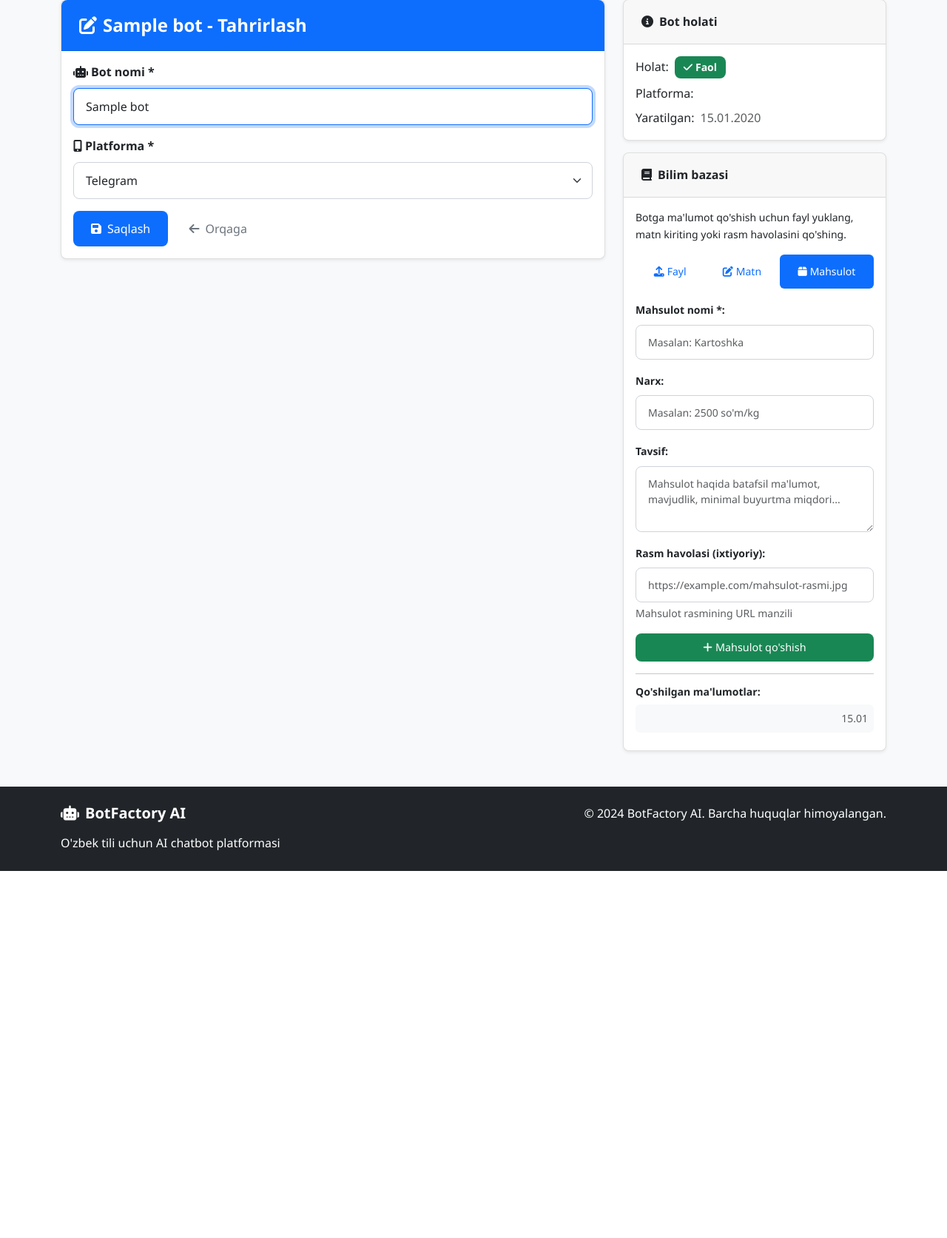
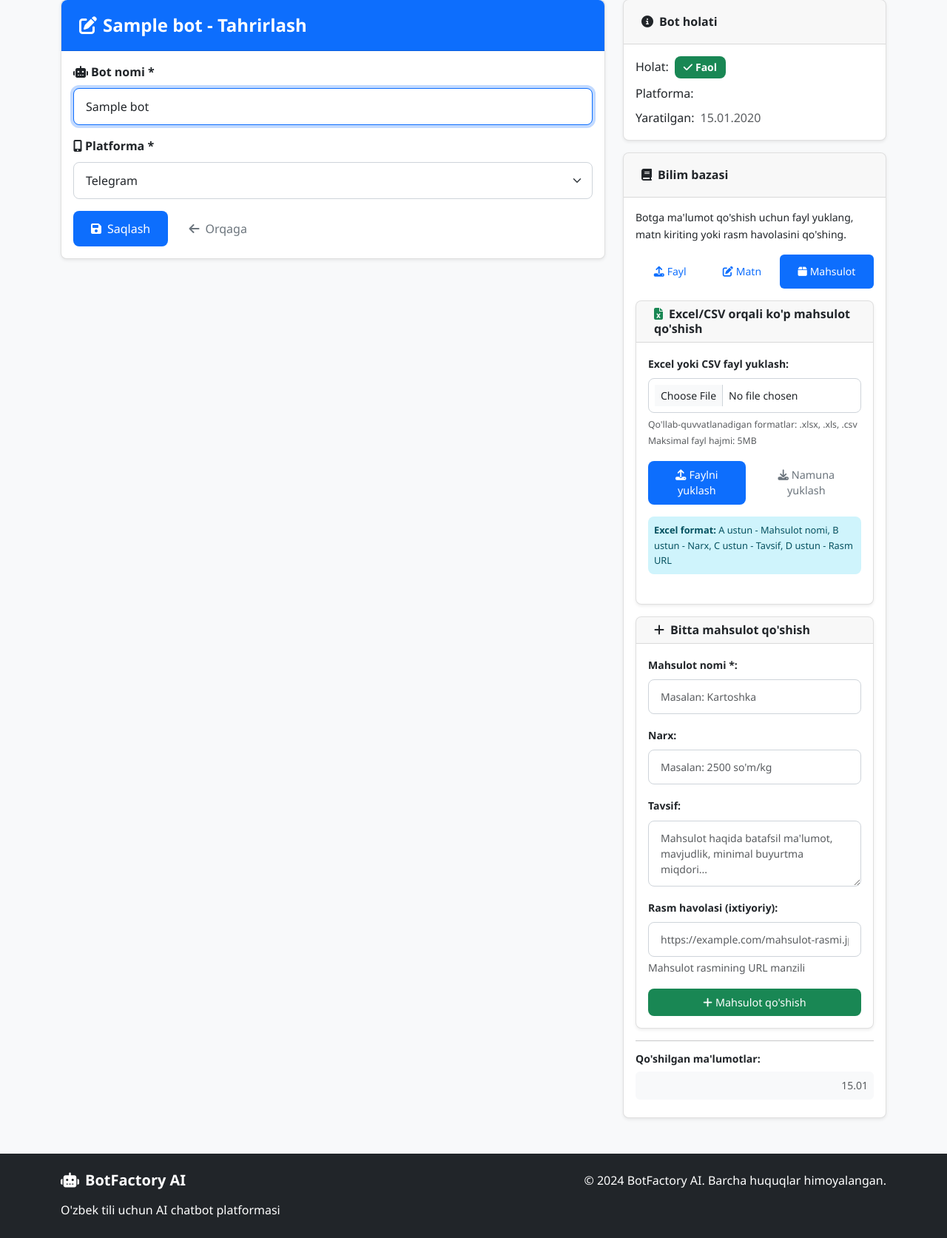
Before and after one commit to listdata001-collab/ChatbotFactory, a Flask app: page /bot/1/edit in a window 1280 px wide, after a click on "Mahsulot". Shown: the part 107-1780 px from the top of the page at 74% size. Before the commit the page ends 1284 px from the top, so only its background shows below. Run offline with Flask 3, Linux system fonts and the light colour scheme; a user stored in the database is signed in; tables that the repository leaves empty hold one stand-in row (values such as "Sample post"); some libraries are stand-ins or nearby versions.

Commit message:
Add ability to upload products via Excel or CSV files
Adds functionality to upload product data in bulk using Excel or CSV files, including dependency updates for pandas and openpyxl, and a new route for handling file uploads and processing.

Replit-Commit-Author: Agent
Replit-Commit-Session-Id: cf9a5262-8a1d-4ff6-9303-bd85ca35e180
Replit-Commit-Checkpoint-Type: full_checkpoint
Replit-Commit-Screenshot-Url: https://storage.googleapis.com/screenshot-production-us-central1/180970ce-cab9-43fd-b8a4-36faa81339d7/cf9a5262-8a1d-4ff6-9303-bd85ca35e180/wVoajXw

```diff
--- a/pyproject.toml
+++ b/pyproject.toml
@@ -26,4 +26,6 @@ dependencies = [
     "telegram>=0.0.1",
     "google-cloud-speech>=2.33.0",
     "pydub>=0.25.1",
+    "pandas>=2.3.2",
+    "openpyxl>=3.1.5",
 ]
--- a/routes.py
+++ b/routes.py
@@ -1,4 +1,4 @@
-from flask import Blueprint, render_template, request, redirect, url_for, flash, jsonify
+from flask import Blueprint, render_template, request, redirect, url_for, flash, jsonify, send_file
 from flask_login import login_required, current_user
 from app import db
 from models import User, Bot, KnowledgeBase, Payment, ChatHistory, BroadcastMessage
@@ -6,6 +6,8 @@ from werkzeug.utils import secure_filename
 import os
 from datetime import datetime, timedelta
 import docx
+import pandas as pd
+from io import BytesIO
 
 main_bp = Blueprint('main', __name__)
 
@@ -716,3 +718,159 @@ def add_product_knowledge(bot_id):
         flash('Mahsulot qo\'shishda xatolik yuz berdi!', 'error')
 
     return redirect(url_for('main.edit_bot', bot_id=bot_id))
+
+# Bulk import functions moved to top of file
+
+@main_bp.route('/bot/<int:bot_id>/knowledge/bulk-products', methods=['POST'])
+@login_required
+def upload_bulk_products(bot_id):
+    """Excel/CSV orqali ko'p mahsulot qo'shish"""
+    bot = Bot.query.get_or_404(bot_id)
+
+    if bot.user_id != current_user.id and not current_user.is_admin:
+        flash('Sizda bu botga mahsulot qo\'shish huquqi yo\'q!', 'error')
+        return redirect(url_for('main.dashboard'))
+
+    if 'bulk_file' not in request.files:
+        flash('Fayl tanlanmadi!', 'error')
+        return redirect(url_for('main.edit_bot', bot_id=bot_id))
+
+    file = request.files['bulk_file']
+    if file.filename == '':
+        flash('Fayl tanlanmadi!', 'error')
+        return redirect(url_for('main.edit_bot', bot_id=bot_id))
+
+    # Fayl format tekshirish
+    allowed_extensions = {'.xlsx', '.xls', '.csv'}
+    filename = file.filename or ''
+    file_ext = os.path.splitext(filename)[1].lower()
+    if file_ext not in allowed_extensions:
+        flash('Faqat Excel yoki CSV fayllar qabul qilinadi!', 'error')
+        return redirect(url_for('main.edit_bot', bot_id=bot_id))
+
+    try:
+        # Fayl stream'ini pandas'ga o'qish
+        if file_ext == '.csv':
+            df = pd.read_csv(file.stream)
+        else:
+            df = pd.read_excel(file.stream)
+
+        # Ustunlar nomini standartlashtirish
+        expected_columns = ['mahsulot_nomi', 'narx', 'tavsif', 'rasm_url']
+        if len(df.columns) >= 1:
+            # Birinchi 4 ta ustunni standart nomlarga o'zgartirish
+            new_columns = {}
+            for i, col in enumerate(df.columns[:4]):
+                if i < len(expected_columns):
+                    new_columns[col] = expected_columns[i]
+            df.rename(columns=new_columns, inplace=True)
+
+        # Bo'sh qatorlarni olib tashlash
+        df = df.dropna(subset=['mahsulot_nomi'])
+
+        added_count = 0
+        errors = []
+
+        for idx, row in df.iterrows():
+            try:
+                row_num = int(idx) + 2  # Excel qator raqami
+                product_name = str(row.get('mahsulot_nomi', '')).strip()
+                if not product_name or product_name == 'nan':
+                    continue
+
+                product_price = str(row.get('narx', '')).strip()
+                if product_price == 'nan':
+                    product_price = ''
+
+                product_description = str(row.get('tavsif', '')).strip()
+                if product_description == 'nan':
+                    product_description = ''
+
+                product_image_url = str(row.get('rasm_url', '')).strip()
+                if product_image_url == 'nan':
+                    product_image_url = ''
+
+                # Mahsulot ma'lumotlarini birlashtirish
+                content_parts = [f"Mahsulot: {product_name}"]
+
+                if product_price:
+                    content_parts.append(f"Narx: {product_price}")
+
+                if product_description:
+                    content_parts.append(f"Tavsif: {product_description}")
+
+                if product_image_url:
+                    content_parts.append(f"Rasm: {product_image_url}")
+
+                content = '\n'.join(content_parts)
+
+                # Ma'lumotlar bazasiga qo'shish
+                knowledge = KnowledgeBase()
+                knowledge.bot_id = bot_id
+                knowledge.content = content
+                knowledge.filename = None
+                knowledge.content_type = 'product'
+                knowledge.source_name = product_name
+
+                db.session.add(knowledge)
+                added_count += 1
+
+            except Exception as e:
+                errors.append(f'Qator {row_num}: {str(e)}')
+
+        db.session.commit()
+
+        if added_count > 0:
+            flash(f'{added_count} ta mahsulot muvaffaqiyatli qo\'shildi!', 'success')
+
+        if errors:
+            flash(f'Ba\'zi qatorlarda xatoliklar: {len(errors)} ta xatolik', 'warning')
+
+    except Exception as e:
+        flash(f'Fayl o\'qishda xatolik: {str(e)}', 'error')
+
+    return redirect(url_for('main.edit_bot', bot_id=bot_id))
+
+@main_bp.route('/template/products.xlsx')
+def download_template():
+    """Excel namuna fayl yuklash"""
+    # Namuna ma'lumotlar
+    sample_data = {
+        'Mahsulot nomi': ['Kartoshka', 'Piyoz', 'Sabzi', 'Pomidor'],
+        'Narx': ['2500 som/kg', '3000 som/kg', '4000 som/kg', '5000 som/kg'],
+        'Tavsif': [
+            'Yangi hosil kartoshka, yuqori sifat, minimal 100kg',
+            'Quruq piyoz, saqlash muddati uzoq, minimal 50kg',
+            'Toza sabzi, organik o\'stirilgan, minimal 20kg',
+            'Qizil pomidor, yangi terilgan, minimal 30kg'
+        ],
+        'Rasm URL': [
+            'https://example.com/kartoshka.jpg',
+            'https://example.com/piyoz.jpg',
+            'https://example.com/sabzi.jpg',
+            'https://example.com/pomidor.jpg'
+        ]
+    }
+
+    df = pd.DataFrame(sample_data)
+
+    # Excel faylni xotirada yaratish
+    output = BytesIO()
+    with pd.ExcelWriter(output, engine='openpyxl') as writer:
+        df.to_excel(writer, sheet_name='Mahsulotlar', index=False)
+
+        # Ustunlar kengligini sozlash
+        worksheet = writer.sheets['Mahsulotlar']
+        worksheet.column_dimensions['A'].width = 20  # Mahsulot nomi
+        worksheet.column_dimensions['B'].width = 15  # Narx
+        worksheet.column_dimensions['C'].width = 40  # Tavsif
+        worksheet.column_dimensions['D'].width = 30  # Rasm URL
+
+    output.seek(0)
+
+    return send_file(
+        output,
+        as_attachment=True,
+        download_name='mahsulotlar_namuna.xlsx',
+        mimetype='application/vnd.openxmlformats-officedocument.spreadsheetml.sheet'
+    )
--- a/templates/bot_edit.html
+++ b/templates/bot_edit.html
@@ -173,6 +173,49 @@
 
                     <!-- Product Tab -->
                     <div class="tab-pane fade" id="product-content" role="tabpanel">
+                        <!-- Excel/CSV Bulk Upload -->
+                        <div class="card mb-3">
+                            <div class="card-header py-2">
+                                <h6 class="mb-0">
+                                    <i class="fas fa-file-excel me-2 text-success"></i>Excel/CSV orqali ko'p mahsulot qo'shish
+                                </h6>
+                            </div>
+                            <div class="card-body p-3">
+                                <form method="POST" action="{{ url_for('main.upload_bulk_products', bot_id=bot.id) }}" enctype="multipart/form-data">
+                                    <div class="mb-3">
+                                        <label for="bulk_file" class="form-label small">Excel yoki CSV fayl yuklash:</label>
+                                        <input type="file" class="form-control form-control-sm" id="bulk_file" name="bulk_file"
+                                               accept=".xlsx,.xls,.csv" required>
+                                        <div class="form-text">
+                                            <small>Qo'llab-quvvatlanadigan formatlar: .xlsx, .xls, .csv</small><br>
+                                            <small class="text-muted">Maksimal fayl hajmi: 5MB</small>
+                                        </div>
+                                    </div>
+
+                                    <div class="d-flex gap-2">
+                                        <button type="submit" class="btn btn-sm btn-primary">
+                                            <i class="fas fa-upload me-1"></i>Faylni yuklash
+                                        </button>
+                                        <a href="{{ url_for('main.download_template') }}" class="btn btn-sm btn-outline-secondary">
+                                            <i class="fas fa-download me-1"></i>Namuna yuklash
+                                        </a>
+                                    </div>
+                                </form>
+
+                                <div class="alert alert-info mt-3 p-2" style="font-size: 0.8rem;">
+                                    <strong>Excel format:</strong> A ustun - Mahsulot nomi, B ustun - Narx, C ustun - Tavsif, D ustun - Rasm URL
+                                </div>
+                            </div>
+                        </div>
+
+                        <!-- Single Product Add -->
+                        <div class="card">
+                            <div class="card-header py-2">
+                                <h6 class="mb-0">
+                                    <i class="fas fa-plus me-2"></i>Bitta mahsulot qo'shish
+                                </h6>
+                            </div>
+                            <div class="card-body p-3">
                                 <form method="POST" action="{{ url_for('main.add_product_knowledge', bot_id=bot.id) }}">
                                     <div class="mb-3">
                                         <label for="product_name" class="form-label small">Mahsulot nomi *:</label>
@@ -203,6 +246,8 @@
                                         <i class="fas fa-plus me-1"></i>Mahsulot qo'shish
                                     </button>
                                 </form>
+                            </div>
+                        </div>
                     </div>
                 </div>
 
```
Also changed, not shown: 2 other files. Lines whose indentation alone changed are shown as unchanged.
